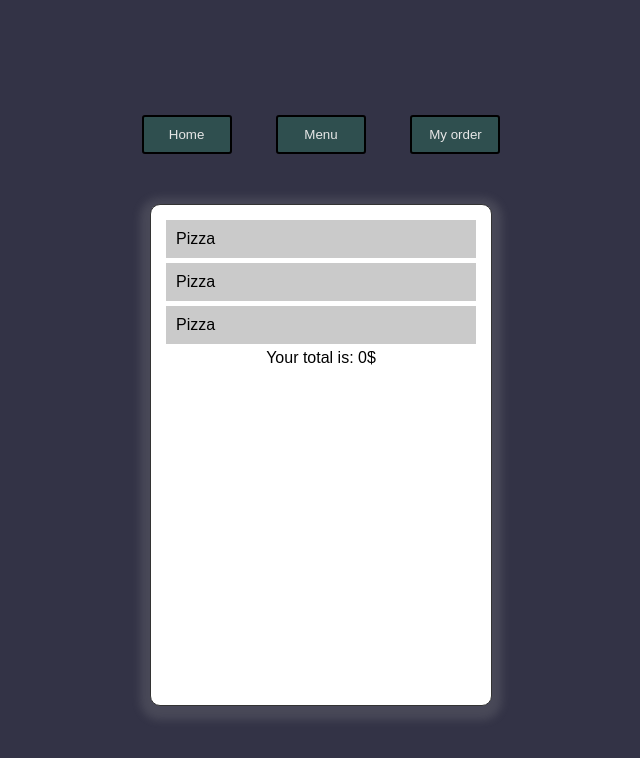
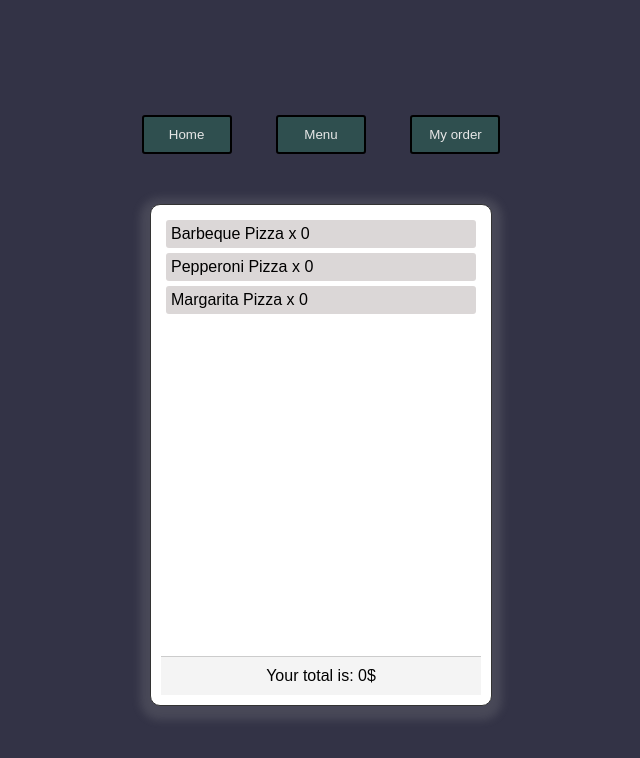
Before and after one commit to Craig-Rosario/JS_projects, a plain HTML site: page 10.Restaraunt_page/order.html in a window 1280 px wide. Shown: the whole page, without its empty margins (319-959 px from the left). Drawn offline with Linux system fonts and the light colour scheme.

Commit message:
Finished js

```diff
--- a/10.Restaraunt_page/order.html
+++ b/10.Restaraunt_page/order.html
@@ -14,15 +14,14 @@
     </div>
     <div id="final_cart">
         <div id="final_items">
-            <p>Pizza</p>
-            <p>Pizza</p>
-            <p>Pizza</p>
+            <p id="bbqDisplay">Barbeque Pizza x 0</p>
+            <p id="pprDisplay">Pepperoni Pizza x 0</p>
+            <p id="mghDisplay">Margarita Pizza x 0</p>
         </div>
         <div id="final_total">
             <p id="money">Your total is: 0$</p>
         </div>
     </div>
-    <script src="script.js">
-    </script>
+    <script src="script.js"></script>
 </body>
 </html>
--- a/10.Restaraunt_page/script.js
+++ b/10.Restaraunt_page/script.js
@@ -1,40 +1,69 @@
-let total = 0;
+// Retrieve total and pizza counts from localStorage or initialize if not set
+let total = parseInt(localStorage.getItem('total')) || 0;
+let bbq_count = parseInt(localStorage.getItem('bbq_count')) || 0;
+let ppr_count = parseInt(localStorage.getItem('ppr_count')) || 0;
+let mgh_count = parseInt(localStorage.getItem('mgh_count')) || 0;
 
-function update() {
-    console.log("UPDATEE");
-    document.querySelector("#money").textContent = "Your total is: " + total + "$";
+// Update the display with the current total
+function updateTotalDisplay() {
+    const moneyElement = document.querySelector("#money");
+    if (moneyElement) {
+        moneyElement.textContent = "Your total is: " + total + "$";
+    }
 }
 
-document.addEventListener('DOMContentLoaded', () => {
-    document.querySelector('#HomeButton').onclick = function() {
+// Update the display for pizza counts in order.html
+function updatePizzaDisplay() {
+    const bbqElement = document.querySelector("#bbqDisplay");
+    const pprElement = document.querySelector("#pprDisplay");
+    const mghElement = document.querySelector("#mghDisplay");
+
+    if (bbqElement) bbqElement.textContent = "Barbeque Pizza x " + bbq_count;
+    if (pprElement) pprElement.textContent = "Pepperoni Pizza x " + ppr_count;
+    if (mghElement) mghElement.textContent = "Margarita Pizza x " + mgh_count;
+}
+
+// Navigation buttons
+document.querySelector('#HomeButton').onclick = function () {
     window.location.href = 'home.html';
 }
 
-    document.querySelector('#MenuButton').onclick = function() {
+document.querySelector('#MenuButton').onclick = function () {
     window.location.href = 'menu.html';
 }
 
-    document.querySelector('#OrderButton').onclick = function() {
+document.querySelector('#OrderButton').onclick = function () {
     window.location.href = 'order.html';
 }
 
-    document.querySelector('#BBQ').onclick = function() {
+// Pizza buttons
+document.querySelector('#BBQ')?.addEventListener('click', function () {
     total += 15;
-        console.log("Total is: " + total);
-        update();
-    }
+    bbq_count += 1;
+    localStorage.setItem('total', total);
+    localStorage.setItem('bbq_count', bbq_count);
+    updateTotalDisplay();
+    updatePizzaDisplay();
+});
 
-    document.querySelector('#PPR').onclick = function() {
+document.querySelector('#PPR')?.addEventListener('click', function () {
     total += 12;
-        console.log("Total is: " + total);
-        update();
-    }
+    ppr_count += 1;
+    localStorage.setItem('total', total);
+    localStorage.setItem('ppr_count', ppr_count);
+    updateTotalDisplay();
+    updatePizzaDisplay();
+});
 
-    document.querySelector('#MGH').onclick = function() {
+document.querySelector('#MGH')?.addEventListener('click', function () {
     total += 8;
-        console.log("Total is: " + total);
-        update();
-    }
+    mgh_count += 1;
+    localStorage.setItem('total', total);
+    localStorage.setItem('mgh_count', mgh_count);
+    updateTotalDisplay();
+    updatePizzaDisplay();
+});
 
-    update(); // Initialize display
-});
+// Initial display update when the page loads
+updateTotalDisplay();
+updatePizzaDisplay();
--- a/10.Restaraunt_page/style.css
+++ b/10.Restaraunt_page/style.css
@@ -145,11 +145,41 @@ footer{
     background-color: #fff;
     border-radius: 10px;
     box-shadow: 0 4px 8px 10px rgba(162, 161, 161, 0.2);
+    display: flex;
+    flex-direction: column;
+    justify-content: space-between; /* Ensures total stays at the bottom */
 }
 
-#final_items p{
+#final_items {
+    flex-grow: 1; /* Fills remaining space above total */
+    overflow-y: auto; /* Adds scroll if items exceed height */
+}
+
+#final_total {
+    padding: 10px;
+    background-color: #f4f4f4;
+    border-top: 1px solid #ccc;
+}
+#bbqDisplay{
+    background-color: #dbd7d7;
+    padding: 5px;
+    text-align: initial;
     margin: 5px;
-    background-color: #cacaca;
+    border-radius: 3px;
+}
+#pprDisplay{
+    background-color: #dbd7d7;
+    padding: 5px;
     text-align: initial;
-    padding: 10px;
+    margin: 5px;
+    border-radius: 3px;
+
 }
+#mghDisplay{
+    background-color: #dbd7d7;
+    padding: 5px;
+    text-align: initial;
+    margin: 5px;
+    border-radius: 3px;
+
+}
```
Lines whose indentation alone changed are shown as unchanged.
